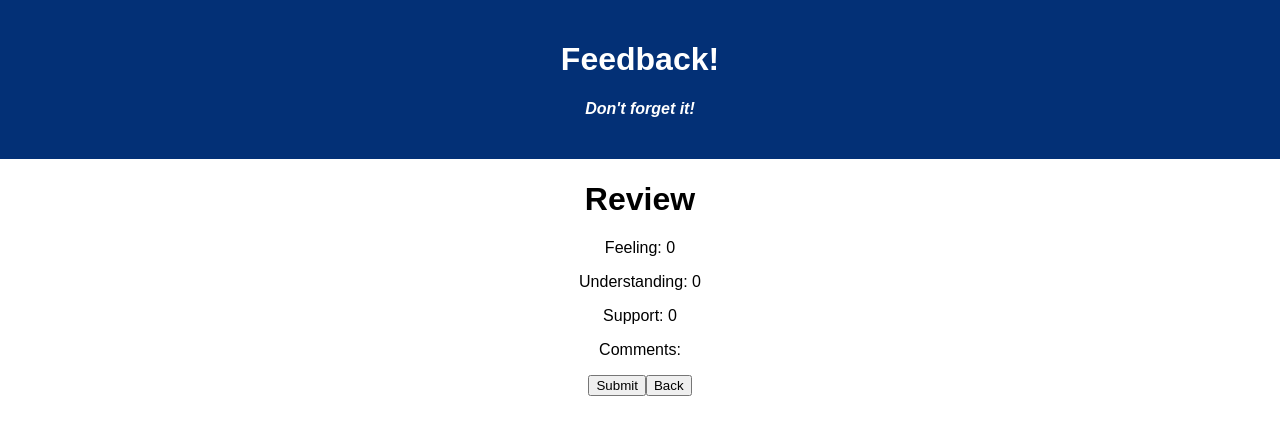
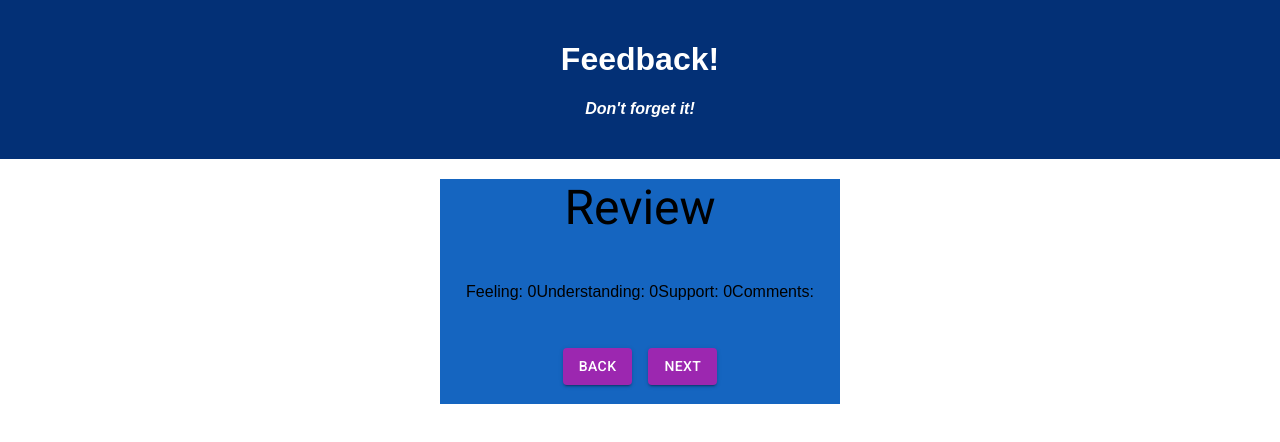
Before and after one commit to AdamBergstrom138/weekend-redux-feedback-loop, a React (Create React App) app: page /#/review in a window 1280 px wide. Shown: the top 442 px of the page. Built offline with nearby package versions, Linux system fonts and the light colour scheme.

Commit message:
added material ui

```diff
--- a/package.json
+++ b/package.json
@@ -4,6 +4,10 @@
   "private": true,
   "proxy": "http://localhost:5000",
   "dependencies": {
+    "@emotion/react": "^11.10.5",
+    "@emotion/styled": "^11.10.5",
+    "@fontsource/roboto": "^4.5.8",
+    "@mui/material": "^5.11.5",
     "axios": "^0.21.1",
     "express": "^4.17.1",
     "pg": "^8.2.1",
--- a/public/index.html
+++ b/public/index.html
@@ -10,6 +10,10 @@
     -->
     <link rel="manifest" href="%PUBLIC_URL%/manifest.json">
     <link rel="shortcut icon" href="%PUBLIC_URL%/favicon.ico">
+    <link
+      rel="stylesheet"
+      href="https://fonts.googleapis.com/css?family=Roboto:300,400,500,700&display=swap"
+    />
     <!--
       Notice the use of %PUBLIC_URL% in the tags above.
       It will be replaced with the URL of the `public` folder during the build.
--- a/src/components/App/App.css
+++ b/src/components/App/App.css
@@ -23,3 +23,6 @@ body {
 h4 {
   font-style: italic;
 }
+.box {
+  margin: auto;
+}
--- a/src/components/Comment/Comment.jsx
+++ b/src/components/Comment/Comment.jsx
@@ -2,6 +2,12 @@ import { useDispatch } from 'react-redux';
 import {  useState } from 'react';
 import { useHistory } from 'react-router-dom';
 import React from 'react';
+import Box from '@mui/material/Box';
+import Typography from '@mui/material/Typography';
+import Stack from '@mui/material/Stack';
+import Button from '@mui/material/Button';
+
+
 
 function Comment (){
 
@@ -24,7 +30,33 @@ function Comment (){
 
     return(
         <>
-        <h1>Comment</h1>
+        <Box
+            m="auto"
+            display="flex"
+            justifyContent="center"
+            alignItems="center"
+            sx={{
+            width: 400,
+            height: 200,
+            backgroundColor: 'primary.dark'
+        }}>
+            <Typography
+                variant="h3"
+                gutterBottom
+                align='center'>
+                    Any comments you want to leave?
+            </Typography>
+        </Box>
+        <Box
+            m="auto"
+            display="flex"
+            justifyContent="center"
+            alignItems="center"
+            sx={{
+            width: 400,
+            height: 75,
+            backgroundColor: 'primary.dark'
+        }}>
         <form onSubmit={handleCommentSubmit}>
             <input
                 type="text"
@@ -32,13 +64,12 @@ function Comment (){
                 value={comment}
                 onChange={(event) => setComment(event.target.value)}
                 />
-            <button type="submit" >
-                Next
-            </button>
-            <button onClick={() => {history.push('/support')}}>
-                Back
-            </button>
+        <Stack spacing={2} direction="row">
+            <Button m="auto" color="secondary" variant="contained" onClick={() => {history.push('/support')}}>Back</Button>
+            <Button type="submit" m="auto" color="secondary" variant="contained">Next</Button>
+        </Stack>
         </form>
+        </Box>
         </>
     )
 }
--- a/src/components/Feeling/Feeling.jsx
+++ b/src/components/Feeling/Feeling.jsx
@@ -2,6 +2,10 @@ import { useDispatch } from 'react-redux';
 import {  useState } from 'react';
 import { useHistory } from 'react-router-dom';
 import React from 'react';
+import Box from '@mui/material/Box';
+import Typography from '@mui/material/Typography';
+import Stack from '@mui/material/Stack';
+import Button from '@mui/material/Button';
 
 function Feeling(){
     const dispatch = useDispatch();
@@ -21,7 +25,35 @@ function Feeling(){
 
     return(
         <>
-        <h1>How are you feeling today?</h1>
+        <Box
+            m="auto"
+            display="flex"
+            justifyContent="flex-end"
+            alignItems="flex-end"
+            sx={{
+            width: 400,
+            height: 200,
+            backgroundColor: 'primary.dark'
+        }}>
+        <Typography
+        variant="h3"
+        gutterBottom
+        align='center'
+        >
+            How are you feeling today?
+         </Typography>
+         </Box>
+
+         <Box
+            m="auto"
+            display="flex"
+            justifyContent="center"
+            alignItems="center"
+            sx={{
+            width: 400,
+            height: 75,
+            backgroundColor: 'primary.dark'
+        }}>
             <form onSubmit={handleFeelingSubmit}>
                 <input
                     type="number"
@@ -31,10 +63,11 @@ function Feeling(){
                     value={feeling}
                     onChange={(event) => setFeeling(event.target.value)}
                     required />
-                        <button type="submit" >
-                            Next
-                        </button>
+                    <Stack spacing={2} direction="row">
+                    <Button type="submit" m="auto" color="secondary" variant="contained">Next</Button>
+                    </Stack>
             </form>
+        </Box>
         </>
     )
 }
--- a/src/components/Review/Review.jsx
+++ b/src/components/Review/Review.jsx
@@ -2,6 +2,11 @@ import {useSelector, useDispatch} from 'react-redux';
 import { useHistory } from 'react-router-dom';
 import React from 'react';
 import axios from 'axios';
+import Box from '@mui/material/Box';
+import Typography from '@mui/material/Typography';
+import Stack from '@mui/material/Stack';
+import Button from '@mui/material/Button';
+
 
 function Review (){
 
@@ -37,19 +42,55 @@ function Review (){
 
     return(
         <>
-        <h1>Review</h1>
+        <Box
+            m="auto"
+            display="flex"
+            justifyContent="center"
+            alignItems="center"
+            sx={{
+            width: 400,
+            height: 75,
+            backgroundColor: 'primary.dark'
+        }}>
+            <Typography
+                variant="h3"
+                gutterBottom
+                align='center'>
+                    Review
+            </Typography>
+        </Box>
+        <Box
+            m="auto"
+            display="flex"
+            justifyContent="center"
+            alignItems="center"
+            sx={{
+            width: 400,
+            height: 75,
+            backgroundColor: 'primary.dark'
+        }}>
         <p>Feeling: {feelingDispatch}</p>
         <p>Understanding: {understandingDispatch}</p>
         <p>Support: {supportDispatch}</p>
         <p>Comments: {commentDispatch.comment}</p>
+        </Box>
+        <Box
+            m="auto"
+            display="flex"
+            justifyContent="center"
+            alignItems="center"
+            sx={{
+            width: 400,
+            height: 75,
+            backgroundColor: 'primary.dark'
+        }}>
         <form onSubmit={handleReviewSubmit}>
-            <button type="submit" >
-                Submit
-            </button>
-            <button onClick={() => {history.push('/comment')}}>
-                Back
-            </button>
+        <Stack spacing={2} direction="row">
+            <Button m="auto" color="secondary" variant="contained" onClick={() => {history.push('/comment')}}>Back</Button>
+            <Button type="submit" m="auto" color="secondary" variant="contained">Next</Button>
+        </Stack>
         </form>
+        </Box>
         </>
     )
 }
--- a/src/components/Submit/Submit.jsx
+++ b/src/components/Submit/Submit.jsx
@@ -1,5 +1,9 @@
 import { useHistory } from 'react-router-dom';
 import React from 'react';
+import Box from '@mui/material/Box';
+import Typography from '@mui/material/Typography';
+import Stack from '@mui/material/Stack';
+import Button from '@mui/material/Button';
 
 function Submit(){
 
@@ -13,12 +17,39 @@ const handleSubmitSubmit = (event) => {
 
     return(
         <>
-        <h1>Thank You for your feedback!</h1>
+        <Box
+            m="auto"
+            display="flex"
+            justifyContent="center"
+            alignItems="center"
+            sx={{
+            width: 400,
+            height: 200,
+            backgroundColor: 'primary.dark'
+        }}>
+            <Typography
+                variant="h3"
+                gutterBottom
+                align='center'>
+                    Thank you for your feedback!
+            </Typography>
+        </Box>
+        <Box
+            m="auto"
+            display="flex"
+            justifyContent="center"
+            alignItems="center"
+            sx={{
+            width: 400,
+            height: 75,
+            backgroundColor: 'primary.dark'
+        }}>
         <form onSubmit={handleSubmitSubmit}>
-            <button type="submit" >
-                Leave New Feedback
-            </button>
+        <Stack spacing={2} direction="row">
+            <Button type="submit" m="auto" color="secondary" variant="contained">Leave new feedback</Button>
+        </Stack>
         </form>
+        </Box>
         </>
         )
 }
--- a/src/components/Support/Support.jsx
+++ b/src/components/Support/Support.jsx
@@ -2,6 +2,11 @@ import { useDispatch } from 'react-redux';
 import {  useState } from 'react';
 import { useHistory } from 'react-router-dom';
 import React from 'react';
+import Box from '@mui/material/Box';
+import Typography from '@mui/material/Typography';
+import Stack from '@mui/material/Stack';
+import Button from '@mui/material/Button';
+
 
 function Support (){
 
@@ -23,7 +28,33 @@ function Support (){
 
     return(
         <>
-        <h1>Support</h1>
+       <Box
+            m="auto"
+            display="flex"
+            justifyContent="center"
+            alignItems="center"
+            sx={{
+            width: 400,
+            height: 200,
+            backgroundColor: 'primary.dark'
+        }}>
+            <Typography
+                variant="h3"
+                gutterBottom
+                align='center'>
+                    How well are you being supported?
+            </Typography>
+        </Box>
+        <Box
+                m="auto"
+                display="flex"
+                justifyContent="center"
+                alignItems="center"
+                sx={{
+                width: 400,
+                height: 75,
+                backgroundColor: 'primary.dark'
+            }}>
         <form onSubmit={handleSupportSubmit}>
         <input
             type="number"
@@ -33,13 +64,12 @@ function Support (){
             value={support}
             onChange={(event) => setSupport(event.target.value)}
             required />
-            <button type="submit" >
-                Next
-            </button>
-            <button onClick={() => {history.push('/understanding')}}>
-                Back
-            </button>
+        <Stack spacing={2} direction="row">
+            <Button m="auto" color="secondary" variant="contained" onClick={() => {history.push('/understanding')}}>Back</Button>
+            <Button type="submit" m="auto" color="secondary" variant="contained">Next</Button>
+        </Stack>
         </form>
+        </Box>
         </>
     )
 }
--- a/src/components/Understanding/Understanding.jsx
+++ b/src/components/Understanding/Understanding.jsx
@@ -2,6 +2,10 @@ import { useDispatch } from 'react-redux';
 import {  useState } from 'react';
 import { useHistory } from 'react-router-dom';
 import React from 'react';
+import Box from '@mui/material/Box';
+import Typography from '@mui/material/Typography';
+import Stack from '@mui/material/Stack';
+import Button from '@mui/material/Button';
 
 function Understanding (){
 
@@ -22,8 +26,33 @@ function Understanding (){
 
     return(
         <>
-
-        <h1>Understanding</h1>
+            <Box
+            m="auto"
+            display="flex"
+            justifyContent="center"
+            alignItems="center"
+            sx={{
+            width: 400,
+            height: 200,
+            backgroundColor: 'primary.dark'
+            }}>
+            <Typography
+                variant="h3"
+                gutterBottom
+                align='center'>
+                    How well are you understanding the content?
+            </Typography>
+            </Box>
+            <Box
+                m="auto"
+                display="flex"
+                justifyContent="center"
+                alignItems="center"
+                sx={{
+                width: 400,
+                height: 75,
+                backgroundColor: 'primary.dark'
+            }}>
                 <form onSubmit={handleUnderstandingSubmit}>
                         <input
                             type="number"
@@ -33,13 +62,12 @@ function Understanding (){
                             value={understanding}
                             onChange={(event) => setUnderstanding(event.target.value)}
                             required />
-            <button type="submit" >
-                Next
-            </button>
-            <button onClick={() => {history.push('/')}}>
-                Back
-            </button>
+                    <Stack spacing={2} direction="row">
+                    <Button m="auto" color="secondary" variant="contained" onClick={() => {history.push('/')}}>Back</Button>
+                    <Button type="submit" m="auto" color="secondary" variant="contained">Next</Button>
+                    </Stack>
                 </form>
+            </Box>
         </>
     )
 }
```
Also changed, not shown: 1 other file (tests, documents, lock files or other folders). Lines whose indentation alone changed are shown as unchanged.
